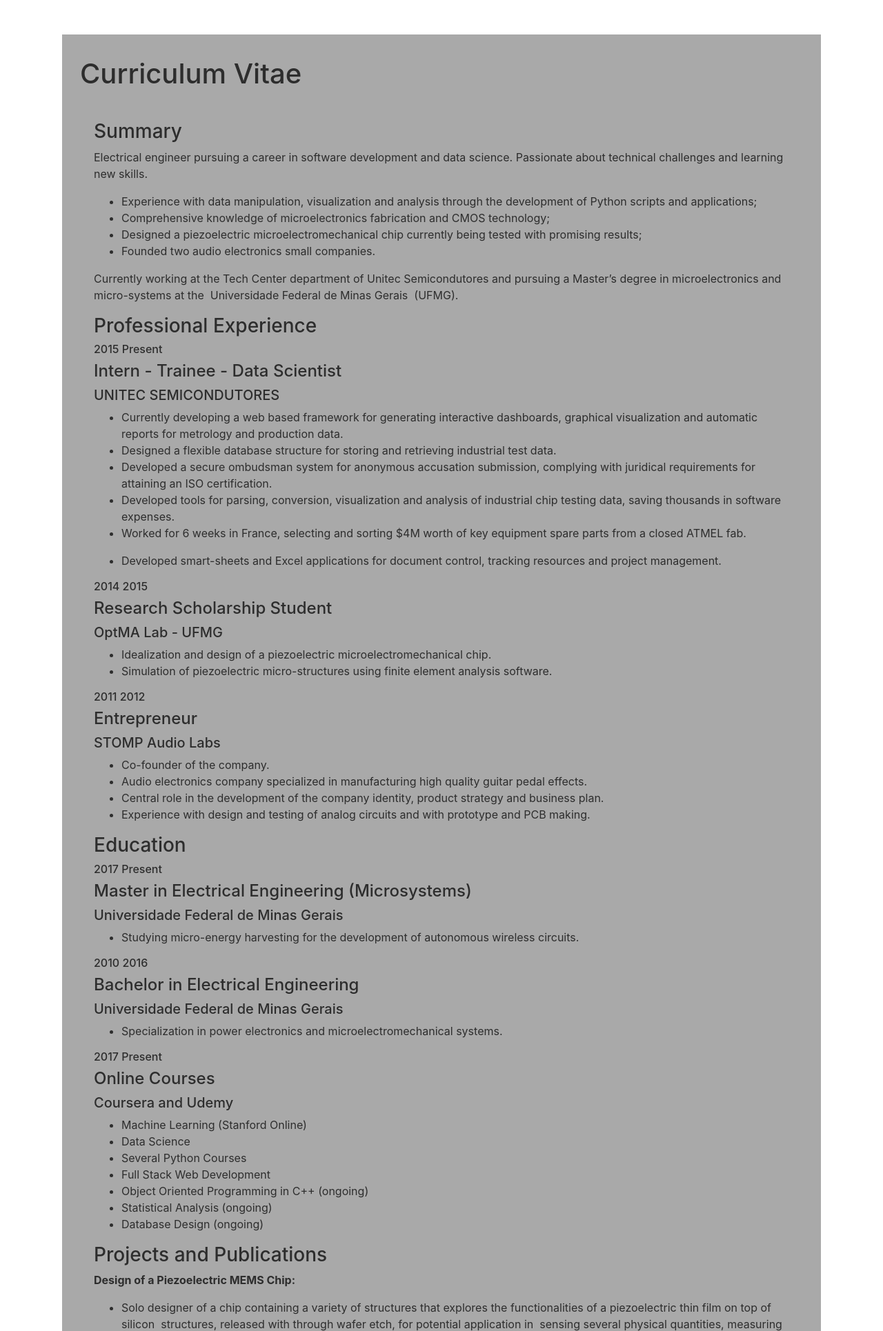
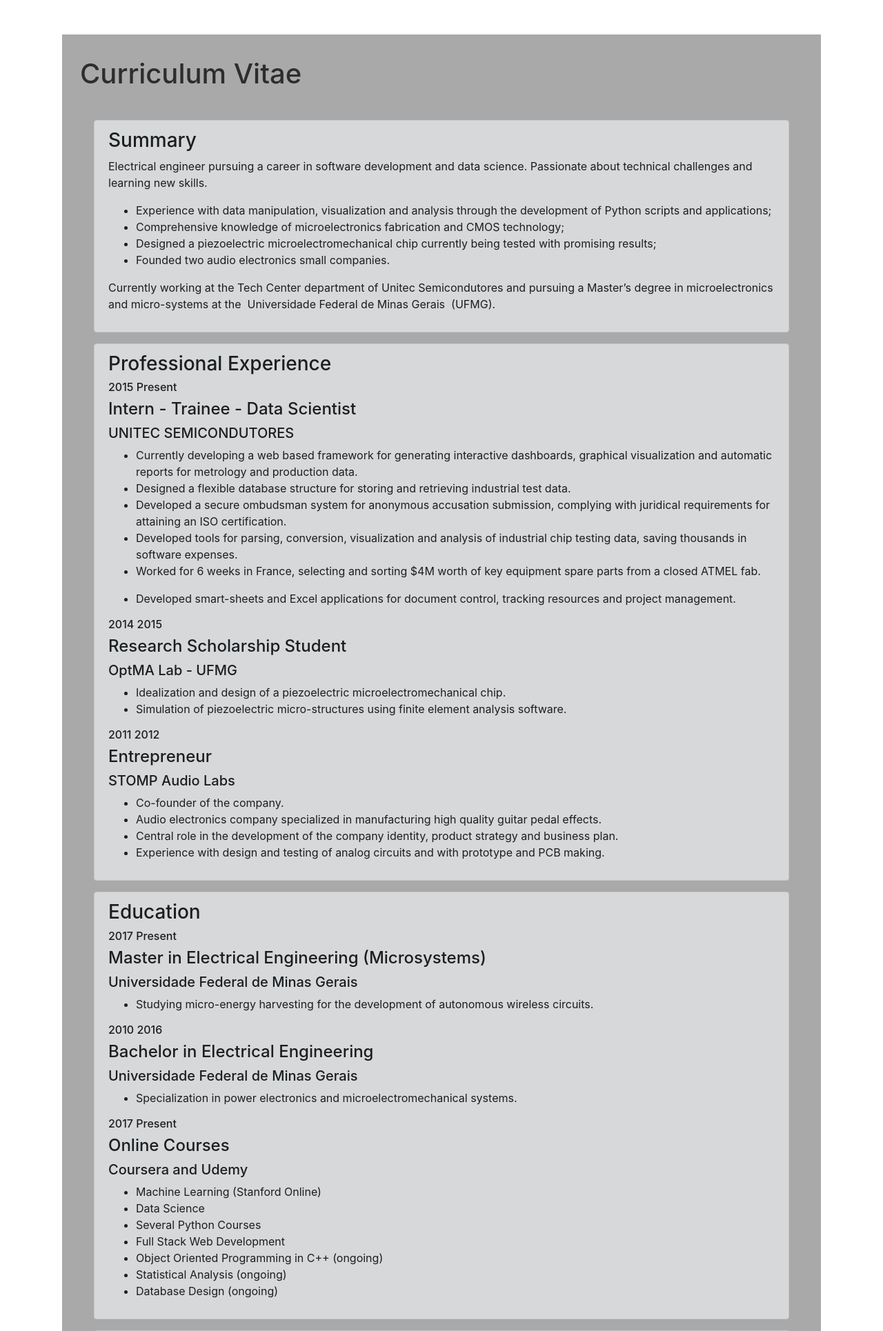
Before and after one commit to facdo/Courses, a Flask app: page /about/ in a window 1280 px wide. Shown: the part 56-1986 px from the top of the page at 69% size. Run offline with Flask 3, Linux system fonts and the light colour scheme; some libraries are stand-ins or nearby versions.

Commit message:
Added PythonCourse Flask App with bootstrap

```diff
--- a/Python/Python_Mega_Course/App4_FlaskSite/templates/about.html
+++ b/Python/Python_Mega_Course/App4_FlaskSite/templates/about.html
@@ -1,9 +1,8 @@
-{% extends "base.html" %}
-{% block content %}
+{% extends "base.html" %} {% block content %}
 
 
 <div class="container">
-        <section data-bind="sections" id="text_story_VXEZ6PUfuY" class="text_story">
+    <section data-bind="sections" id="text_story_VXEZ6PUfuY" class="alert alert-dark">
         <header>
             <h3 class="header-text" data-bind="label">
                 <span class="undefined needsclick" contenteditable="false" data-placeholder="Text section">Summary</span>
@@ -49,7 +48,7 @@
             </div>
         </article>
     </section>
-        <section data-bind="sections" id="dated_stories" class="dated_story">
+    <section data-bind="sections" id="dated_stories" class="alert alert-dark">
         <header>
             <h3 class="header-text" data-bind="label">
                 <span class="undefined needsclick" contenteditable="false" data-placeholder="Custom dated section">Professional Experience</span>
@@ -176,7 +175,7 @@
             </div>
         </article>
     </section>
-        <section data-bind="sections" id="degrees" class="dated_story">
+    <section data-bind="sections" id="degrees" class="alert alert-dark">
         <header>
             <h3 class="header-text" data-bind="label">
                 <span class="undefined needsclick" contenteditable="false" data-placeholder="Education">Education</span>
@@ -278,7 +277,7 @@
             </div>
         </article>
     </section>
-        <section data-bind="sections" id="portfolio" class="portfolio">
+    <section data-bind="sections" id="portfolio" class="alert alert-dark">
         <header>
             <h3 class="header-text" data-bind="label">
                 <span class="undefined needsclick" contenteditable="false" data-placeholder="Portfolio">Projects and Publications</span>
```
Lines whose indentation alone changed are shown as unchanged.
